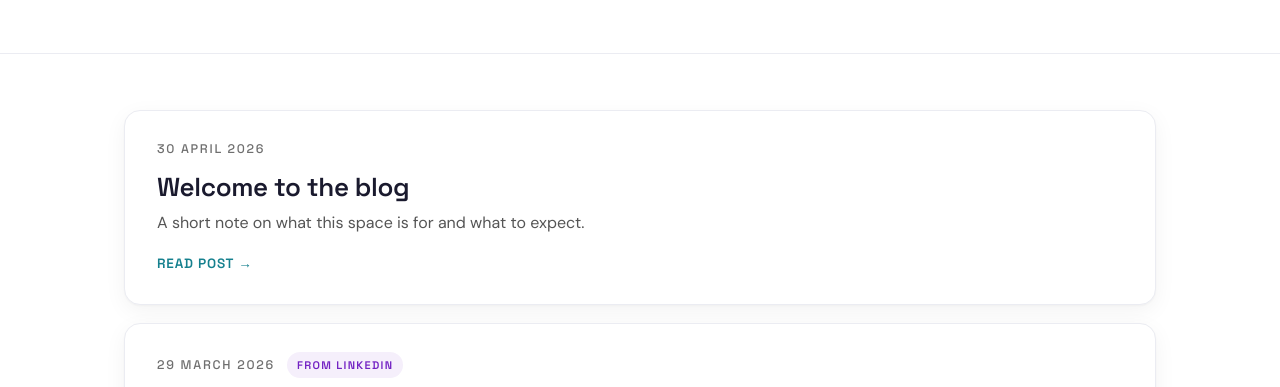
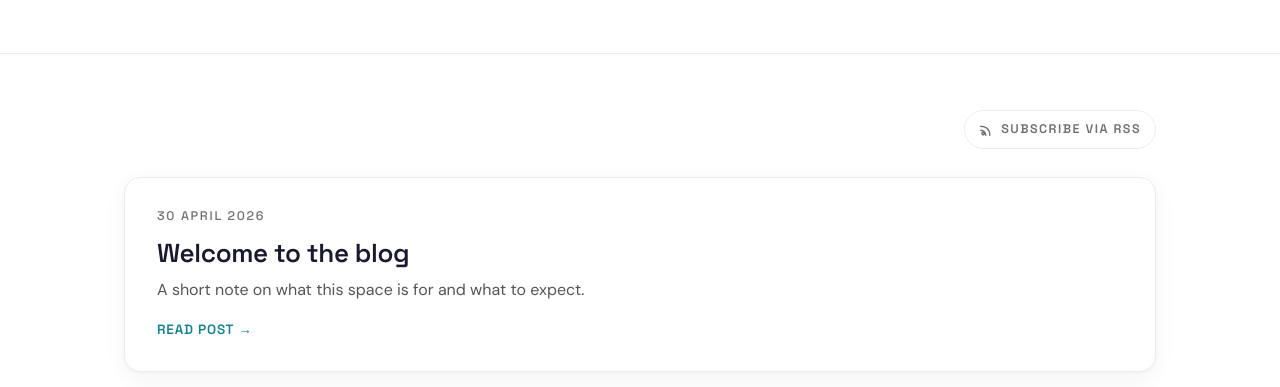
Before and after one commit to Bulchandani/tarun-bulchandanis-com, an Eleventy site: page blog/index.njk in a window 1280 px wide. Shown: the part 410-797 px from the top of the page. Built offline with nearby package versions, Linux system fonts and the light colour scheme; Eleventy itself is replaced by a stand-in of ours; files that its build step writes are made by us from their sources.

Commit message:
Add Atom feed at /blog/feed.xml + Subscribe link
- blog/feed.xml.njk: Atom 1.0 feed template with 25 most recent
  posts. Each entry has title, link, id, dates, author, optional
  category (linkedin), summary, and full HTML-escaped content.
  Feed readers will show full bodies for the LinkedIn imports
  inline, no click-out needed.
- _includes/layouts/base.njk: <link rel="alternate" type="
  application/atom+xml"> in <head> so feed-discovery (Reeder,
  NetNewsWire, Feedbin, etc.) finds the feed automatically when
  someone enters the blog URL.
- _includes/layouts/blog-index.njk: small RSS pill button at the
  top of the post list — "Subscribe via RSS".
- blog/blog.css: styles for the rss-link button (orange on hover
  to match RSS visual conventions).

```diff
--- a/_includes/layouts/base.njk
+++ b/_includes/layouts/base.njk
@@ -29,6 +29,7 @@
   <link rel="preconnect" href="https://fonts.gstatic.com" crossorigin>
   <link rel="stylesheet" href="https://fonts.googleapis.com/css2?family=Space+Grotesk:wght@400;500;600;700&family=DM+Sans:wght@400;500;600;700&display=swap">
   <link rel="stylesheet" href="/blog/blog.css">
+  <link rel="alternate" type="application/atom+xml" title="Tarun Bulchandani — Writing" href="/blog/feed.xml">
 </head>
 <body>
   <a href="#main" class="skip-link">Skip to content</a>
--- a/_includes/layouts/blog-index.njk
+++ b/_includes/layouts/blog-index.njk
@@ -11,6 +11,14 @@ layout: layouts/base.njk
 
 <section class="blog-list">
   <div class="container">
+    <div class="blog-list-actions">
+      <a class="rss-link" href="/blog/feed.xml" aria-label="RSS feed">
+        <svg width="14" height="14" viewBox="0 0 24 24" fill="currentColor" aria-hidden="true">
+          <path d="M3 5.5C12.7 5.5 18.5 11.3 18.5 21M3 12.5C7.7 12.5 11.5 16.3 11.5 21M5 18a2 2 0 1 1 0 .01" stroke="currentColor" stroke-width="2.5" stroke-linecap="round" fill="none"/>
+        </svg>
+        Subscribe via RSS
+      </a>
+    </div>
     {% if collections.posts.length == 0 %}
       <p class="empty">No posts yet — check back soon.</p>
     {% else %}
--- a/blog/blog.css
+++ b/blog/blog.css
@@ -179,6 +179,35 @@ main { flex: 1; }
 /* === POST LIST === */
 .blog-list { padding: 56px 0 100px; }
 @media (max-width: 720px) { .blog-list { padding: 40px 0 80px; } }
+
+.blog-list-actions {
+  display: flex;
+  justify-content: flex-end;
+  margin-bottom: 28px;
+}
+.rss-link {
+  display: inline-flex;
+  align-items: center;
+  gap: 8px;
+  font-family: 'Space Grotesk', sans-serif;
+  font-size: 12.5px;
+  font-weight: 600;
+  text-transform: uppercase;
+  letter-spacing: 0.12em;
+  color: var(--text-muted);
+  padding: 8px 14px;
+  border: 1px solid var(--border);
+  border-radius: 999px;
+  transition: color 0.2s ease, border-color 0.2s ease, background 0.2s ease;
+}
+.rss-link:hover {
+  color: hsl(28, 90%, 45%);
+  border-color: hsl(28, 90%, 60%);
+  background: hsl(28, 90%, 96%);
+}
+@media (prefers-color-scheme: dark) {
+  .rss-link:hover { background: hsla(28, 60%, 50%, 0.12); }
+}
 
 .post-list {
   list-style: none;
```
Also changed, not shown: blog/feed.xml.njk (added, +38 -0 lines).
